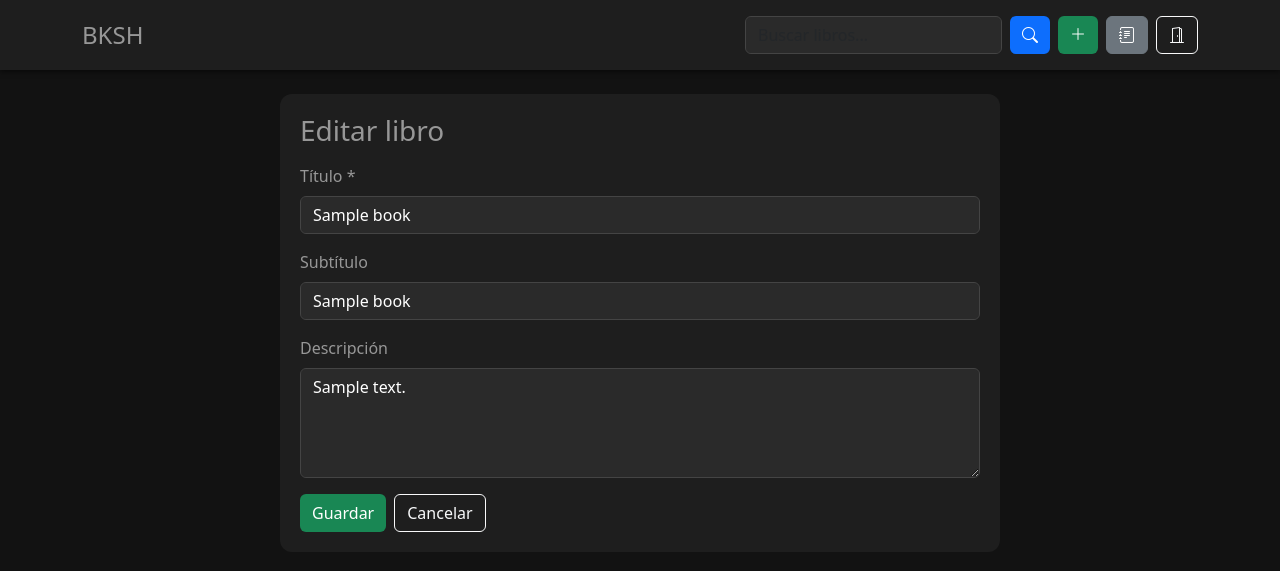
After one commit to g0770/bksh, a Flask app: page /books/1/edit in a window 1280 px wide. The commit adds this page. Shown: the top 571 px of the page. Run offline with Flask 3, Linux system fonts and the light colour scheme; the visitor is signed in with stand-in values (Sample User, id 1); tables that the repository leaves empty hold one stand-in row (values such as "Sample post").

Commit message:
#6 | all things related to comments and books (chapters) done, big improvements in html  and css

```diff
--- a/Include/app.py
+++ b/Include/app.py
@@ -1,20 +1,39 @@
-from flask import Flask, render_template, request, redirect, url_for, flash, session
+import os
+from urllib.parse import urlparse
+from flask import Flask, render_template, request, redirect, url_for, flash, session, send_from_directory, abort
+from werkzeug.utils import secure_filename
 from sqlalchemy import inspect, func
 from config import SQLALCHEMY_DATABASE_URI, SECRET_KEY
 from models import db, Rank, User, Book, Chapter, Comment
+
+BASE_DIR = os.path.abspath(os.path.dirname(__file__))
+UPLOAD_FOLDER = os.path.join(BASE_DIR, "uploads")
+ALLOWED_EXTENSIONS = {".pdf", ".md"}
 
 app = Flask(__name__)
 app.config["SQLALCHEMY_DATABASE_URI"] = SQLALCHEMY_DATABASE_URI
 app.config["SECRET_KEY"] = SECRET_KEY
 app.config["SQLALCHEMY_ECHO"] = False # para debug
+app.config["UPLOAD_FOLDER"] = UPLOAD_FOLDER
+app.config["MAX_CONTENT_LENGTH"] = 20 * 1024 * 1024  # 20 mb
 
+os.makedirs(UPLOAD_FOLDER, exist_ok=True)
 db.init_app(app)
+
+#--------------------
+#Funciones utilizadas
+
+def allowed_file(filename: str) -> bool:
+    _, ext = os.path.splitext(filename.lower())
+    return ext in ALLOWED_EXTENSIONS
 
 def require_login():
     if "user_id" not in session:
         return False
     return True
 
+#--------------------
+#Login
 @app.route("/login", methods=["GET", "POST"])
 def login():
   if request.method == "POST":
@@ -32,7 +51,7 @@ def login():
 
   return render_template("login.html")
 
-
+#Register
 @app.route("/register", methods=["GET", "POST"])
 def register():
   if request.method == "POST":
@@ -52,12 +71,15 @@ def register():
 
   return render_template("register.html")
 
+#Logout
 @app.route("/logout")
 def logout():
-    session.clear()
-    flash("Sesión cerrada correctamente", "info")
-    return redirect(url_for("login"))
+  session.clear()
+  flash("Sesión cerrada correctamente", "info")
+  return redirect(url_for("login"))
 
+#--------------------
+#Home
 @app.route("/")
 @app.route("/home")
 def home():
@@ -114,7 +136,7 @@ def home():
     last_10_updated=last_10_updated,
   )
 
-
+#Libros del usuario logeado
 @app.route("/my-books")
 def my_books():
   if "user_id" not in session:
@@ -127,13 +149,68 @@ def my_books():
   )
   return render_template("my_books.html", books=books)
 
-
-@app.route("/books/<int:book_id>")
+#Pagina principal de un libro
+@app.route("/books/<int:book_id>", methods=["GET", "POST"])
 def book_detail(book_id):
   if "user_id" not in session:
     return redirect(url_for("login"))
 
   book = Book.query.get_or_404(book_id)
+
+  if request.method == "POST":
+    action = request.form.get("action")
+
+    # para volver a la misma página de capítulos después de la acción
+    current_page = request.args.get("page", 1, type=int)
+
+    if action == "create_comment":
+      content = request.form.get("content", "").strip()
+      if not content:
+        flash("El comentario no puede estar vacío", "danger")
+        return redirect(url_for("book_detail", book_id=book.id, page=current_page))
+
+      cm = Comment(
+        commentator_user_id=session["user_id"],
+        book_id=book.id,
+        content=content,
+      )
+      db.session.add(cm)
+      # book.last_update_date = func.now()
+      db.session.commit()
+      flash("Comentario publicado", "success")
+      return redirect(url_for("book_detail", book_id=book.id, page=current_page))
+
+    elif action == "edit_comment":
+      comment_id = request.form.get("comment_id", type=int)
+      content = request.form.get("content", "").strip()
+      cm = Comment.query.get_or_404(comment_id)
+
+      if cm.commentator_user_id != session["user_id"]:
+        abort(403)
+      if not content:
+        flash("El comentario no puede quedar vacío", "danger")
+        return redirect(url_for("book_detail", book_id=book.id, page=current_page))
+
+      cm.content = content
+      db.session.commit()
+      flash("Comentario actualizado", "success")
+      return redirect(url_for("book_detail", book_id=book.id, page=current_page))
+
+    elif action == "delete_comment":
+      comment_id = request.form.get("comment_id", type=int)
+      cm = Comment.query.get_or_404(comment_id)
+
+      if cm.commentator_user_id != session["user_id"]:
+          abort(403)
+
+      db.session.delete(cm)
+      db.session.commit()
+      flash("Comentario eliminado", "info")
+      return redirect(url_for("book_detail", book_id=book.id, page=current_page))
+
+    else:
+      flash("Acción no válida", "danger")
+      return redirect(url_for("book_detail", book_id=book.id, page=current_page))
 
   page = request.args.get("page", 1, type=int)
   per_page = 10
@@ -144,59 +221,256 @@ def book_detail(book_id):
   )
   chapters = pagination.items
 
+  comments = (
+    Comment.query.filter_by(book_id=book.id)
+    .order_by(Comment.creation_date.desc())
+    .all()
+  )
+
   return render_template(
     "book_detail.html",
     book=book,
     chapters=chapters,
     pagination=pagination,
+    comments=comments,
   )
 
+#Edicion de libro
+@app.route("/books/<int:book_id>/edit", methods=["GET", "POST"])
+def edit_book(book_id):
+  if "user_id" not in session:
+    return redirect(url_for("login"))
+  book = Book.query.get_or_404(book_id)
+  if book.creator_user_id != session["user_id"]:
+    abort(403)
+
+  if request.method == "POST":
+    title = request.form.get("title", "").strip()
+    subtitle = request.form.get("subtitle", "").strip() or None
+    description = request.form.get("description", "").strip() or None
+
+    if not title:
+      flash("El título es obligatorio", "danger")
+      return redirect(url_for("edit_book", book_id=book.id))
+
+    book.title = title
+    book.subtitle = subtitle
+    book.description = description
+    book.last_update_date = func.now()
+    db.session.commit()
+    flash("Libro actualizado", "success")
+    return redirect(url_for("book_detail", book_id=book.id))
+
+  return render_template("edit_book.html", book=book)
+
+#Borrar libro
+@app.route("/books/<int:book_id>/delete", methods=["POST"])
+def delete_book(book_id):
+  if "user_id" not in session:
+    return redirect(url_for("login"))
+  book = Book.query.get_or_404(book_id)
+  if book.creator_user_id != session["user_id"]:
+    abort(403)
+
+  for ch in Chapter.query.filter_by(book_id=book.id).all():
+    # content_url -> /uploads/<filename>
+    filename = None
+    if ch.content_url:
+      # maneja URL generada por url_for (path local)
+      try:
+        # puede venir como /uploads/abc.pdf o http://host/uploads/abc.pdf
+        path = urlparse(ch.content_url).path
+        if path.startswith("/uploads/"):
+            filename = path.split("/uploads/", 1)[1]
+      except Exception:
+        filename = None
+
+    if filename:
+      fpath = os.path.join(app.config["UPLOAD_FOLDER"], filename)
+      try:
+        if os.path.exists(fpath):
+          os.remove(fpath)
+      except Exception:
+        pass
+
+  db.session.delete(book)  # comments y chapters caen por cascade
+  db.session.commit()
+  flash("Libro eliminado (incluyendo capítulos y archivos).", "info")
+  return redirect(url_for("my_books"))
+
+
+#Busqueda avanzada
 @app.route("/search")
 def search():
-    if "user_id" not in session:
-        return redirect(url_for("login"))
+  if "user_id" not in session:
+    return redirect(url_for("login"))
 
-    q = request.args.get("q", "", type=str).strip()
-    sort = request.args.get("sort", "updated_desc")
-    page = request.args.get("page", 1, type=int)
-    per_page = 18
+  q = request.args.get("q", "", type=str).strip()
+  sort = request.args.get("sort", "updated_desc")
+  page = request.args.get("page", 1, type=int)
+  per_page = 18
 
-    base = db.session.query(
-        Book,
-        func.count(Chapter.id).label("chapters_count")
-    ).outerjoin(Chapter, Chapter.book_id == Book.id)
+  base = db.session.query(
+    Book,
+    func.count(Chapter.id).label("chapters_count")
+  ).outerjoin(Chapter, Chapter.book_id == Book.id)
 
-    if q:
-        like = f"%{q}%"
-        base = base.filter(
-            db.or_(
-                Book.title.ilike(like),
-                Book.subtitle.ilike(like),
-                Book.description.ilike(like),
-            )
-        )
+  if q:
+    like = f"%{q}%"
+    base = base.filter(
+      db.or_(
+        Book.title.ilike(like),
+        Book.subtitle.ilike(like),
+        Book.description.ilike(like),
+      )
+    )
 
-    base = base.group_by(Book.id)
+  base = base.group_by(Book.id)
 
-    if sort == "creator_az":
-        base = base.join(User, User.id == Book.creator_user_id).order_by(User.username.asc())
-    elif sort == "created_desc":
-        base = base.order_by(Book.creation_date.desc())
-    elif sort == "chapters_desc":
-        base = base.order_by(func.count(Chapter.id).desc(), Book.title.asc())
-    else:  # "updated_desc" default
-        base = base.order_by(Book.last_update_date.desc())
+  if sort == "creator_az":
+    base = base.join(User, User.id == Book.creator_user_id).order_by(User.username.asc())
+  elif sort == "created_desc":
+    base = base.order_by(Book.creation_date.desc())
+  elif sort == "chapters_desc":
+    base = base.order_by(func.count(Chapter.id).desc(), Book.title.asc())
+  else:  # "updated_desc" default
+    base = base.order_by(Book.last_update_date.desc())
 
-    pagination = base.paginate(page=page, per_page=per_page, error_out=False)
-    results = pagination.items
+  pagination = base.paginate(page=page, per_page=per_page, error_out=False)
+  results = pagination.items
 
-    return render_template(
-        "advanced_search.html",
-        q=q,
-        sort=sort,
-        results=results,
-        pagination=pagination,
+  return render_template(
+    "advanced_search.html",
+    q=q,
+    sort=sort,
+    results=results,
+    pagination=pagination,
+  )
+
+#archivos
+@app.route("/uploads/<path:filename>")
+def uploaded_file(filename):
+  if "user_id" not in session:
+    return redirect(url_for("login"))
+  return send_from_directory(app.config["UPLOAD_FOLDER"], filename, as_attachment=False)
+
+#Crear libro
+@app.route("/books/new", methods=["GET", "POST"])
+def new_book():
+  if "user_id" not in session:
+    return redirect(url_for("login"))
+
+  if request.method == "POST":
+    title = request.form.get("title", "").strip()
+    subtitle = request.form.get("subtitle", "").strip() or None
+    description = request.form.get("description", "").strip() or None
+
+    if not title:
+      flash("El título es obligatorio", "danger")
+      return redirect(url_for("new_book"))
+
+    b = Book(
+      title=title,
+      subtitle=subtitle,
+      description=description,
+      creator_user_id=session["user_id"],
     )
+    db.session.add(b)
+    db.session.commit()
+    flash("Libro creado", "success")
+    return redirect(url_for("book_detail", book_id=b.id))
+
+  return render_template("new_book.html")
+
+#Crear capitulo nuevo de un libro
+@app.route("/books/<int:book_id>/chapters/new", methods=["GET", "POST"])
+def new_chapter(book_id):
+  if "user_id" not in session:
+    return redirect(url_for("login"))
+
+  book = Book.query.get_or_404(book_id)
+  # solo el dueño puede agregar capítulos
+  if book.creator_user_id != session["user_id"]:
+    abort(403)
+
+  if request.method == "POST":
+    title = request.form.get("title", "").strip()
+    file = request.files.get("file")
+
+    if not title:
+      flash("El título del capítulo es obligatorio", "danger")
+      return redirect(url_for("new_chapter", book_id=book.id))
+
+    if not file or file.filename == "":
+      flash("Subí un archivo .pdf o .md", "danger")
+      return redirect(url_for("new_chapter", book_id=book.id))
+
+    if not allowed_file(file.filename):
+      flash("Formato inválido. Solo .pdf o .md", "danger")
+      return redirect(url_for("new_chapter", book_id=book.id))
+
+    filename = secure_filename(file.filename)
+    final_name = f"{book.id}_{session['user_id']}_{filename}"
+    save_path = os.path.join(app.config["UPLOAD_FOLDER"], final_name)
+    file.save(save_path)
+
+    content_url = url_for("uploaded_file", filename=final_name)
+
+    c = Chapter(book_id=book.id, title=title, content_url=content_url)
+    db.session.add(c)
+
+    book.last_update_date = func.now()
+    db.session.commit()
+
+    flash("Capítulo agregado", "success")
+    return redirect(url_for("book_detail", book_id=book.id))
+
+  return render_template("new_chapter.html", book=book)
+
+#Pagina principal de un capitulo (lector de capitulo)
+@app.route("/chapters/<int:chapter_id>")
+def chapter_reader(chapter_id):
+  if "user_id" not in session:
+    return redirect(url_for("login"))
+
+  chapter = Chapter.query.get_or_404(chapter_id)
+  # content_url es /uploads/<filename>
+  try:
+    filename = chapter.content_url.split("/uploads/", 1)[1]
+  except Exception:
+    abort(404)
+
+  _, ext = os.path.splitext(filename.lower())
+  is_md = ext == ".md"
+  is_pdf = ext == ".pdf"
+
+  md_html = None
+  if is_md:
+    path = os.path.join(app.config["UPLOAD_FOLDER"], filename)
+    if not os.path.exists(path):
+      abort(404)
+    with open(path, "r", encoding="utf-8", errors="ignore") as f:
+      text = f.read()
+    try:
+      import markdown as md
+      md_html = md.markdown(text, output_format="html5", extensions=["extra", "tables", "fenced_code"])
+    except Exception:
+      md_html = f"<pre class='text'>{text}</pre>"
+
+  return render_template(
+    "chapter_reader.html",
+    chapter=chapter,
+    filename=filename,
+    is_md=is_md,
+    is_pdf=is_pdf,
+    md_html=md_html,
+  )
+
+
+
+
+
+
 
 if __name__ == "__main__":
   with app.app_context():
--- a/Include/static/css/style.css
+++ b/Include/static/css/style.css
@@ -11,8 +11,14 @@ body {
   border-radius: 12px;
 }
 
+.subCard {
+  background-color: #272727;
+  border: none;
+  border-radius: 12px;
+}
+
 .text {
-  color: #979797,
+  color: #979797
 }
 
 .text::placeholder {
--- a/Include/templates/base.html
+++ b/Include/templates/base.html
@@ -6,6 +6,7 @@
   <meta name="viewport" content="width=device-width, initial-scale=1.0" />
   <title>{% block title %}BKSH{% endblock %}</title>
   <link href="https://cdn.jsdelivr.net/npm/bootstrap@5.3.3/dist/css/bootstrap.min.css" rel="stylesheet" />
+  <link rel="stylesheet" href="https://cdn.jsdelivr.net/npm/bootstrap-icons@1.11.3/font/bootstrap-icons.css">
   <link href="{{ url_for('static', filename='css/style.css') }}" rel="stylesheet" />
 </head>
 
@@ -16,12 +17,27 @@
         <h1 class="m-0">BKSH</h1>
       </a>
 
-      <form class="d-flex gap-2" action="{{ url_for('search') }}" method="GET" style="min-width: 420px;">
-        <input type="text" class="form-control text" name="q" placeholder="Buscar libros..."
-          value="{{ request.args.get('q','') }}" />
-        <button class="btn btn-primary" type="submit">Buscar</button>
-        <a class="btn btn-outline-light" href="{{ url_for('logout') }}">Logout</a>
-      </form>
+      <div class="d-flex align-items-center gap-2" style="min-width: 560px;">
+
+
+        <form class="d-flex gap-2 ms-auto" action="{{ url_for('search') }}" method="GET">
+          <input type="text" class="form-control" name="q" placeholder="Buscar libros..."
+            value="{{ request.args.get('q','') }}">
+          <button class="btn btn-primary" type="submit" title="Buscar">
+            <i class="bi bi-search"></i>
+          </button>
+          <a class="btn btn-success" title="Nuevo libro" href="{{ url_for('new_book') }}">
+            <i class="bi bi-plus-lg"></i>
+          </a>
+
+          <a class="btn btn-secondary" title="Todos mis libros" href="{{ url_for('my_books') }}">
+            <i class="bi bi-journal-text"></i>
+          </a>
+          <a class="btn btn-outline-light" href="{{ url_for('logout') }}" title="Salir">
+            <i class="bi bi-door-open"></i>
+          </a>
+        </form>
+      </div>
     </div>
   </header>
 
--- /dev/null
+++ b/Include/templates/edit_book.html
@@ -0,0 +1,25 @@
+{% extends "base.html" %}
+{% block title %}Editar Libro – {{ book.title }}{% endblock %}
+{% block content %}
+<div class="section mx-auto" style="max-width: 720px;">
+  <h3 class="text mb-3">Editar libro</h3>
+  <form method="POST">
+    <div class="mb-3">
+      <label class="form-label text">Título *</label>
+      <input type="text" name="title" class="form-control" value="{{ book.title }}" required>
+    </div>
+    <div class="mb-3">
+      <label class="form-label text">Subtítulo</label>
+      <input type="text" name="subtitle" class="form-control" value="{{ book.subtitle or '' }}">
+    </div>
+    <div class="mb-3">
+      <label class="form-label text">Descripción</label>
+      <textarea name="description" class="form-control" rows="4">{{ book.description or '' }}</textarea>
+    </div>
+    <div class="d-flex gap-2">
+      <button class="btn btn-success">Guardar</button>
+      <a class="btn btn-outline-light" href="{{ url_for('book_detail', book_id=book.id) }}">Cancelar</a>
+    </div>
+  </form>
+</div>
+{% endblock %}
--- a/requeriments.txt
+++ b/requeriments.txt
@@ -1,12 +1,16 @@
 blinker==1.9.0
+cffi==1.17.1
 click==8.2.1
 colorama==0.4.6
+cryptography==45.0.6
 Flask==3.1.2
 Flask-SQLAlchemy==3.1.1
 greenlet==3.2.4
 itsdangerous==2.2.0
 Jinja2==3.1.6
+Markdown==3.8.2
 MarkupSafe==3.0.2
+pycparser==2.22
 PyMySQL==1.1.2
 SQLAlchemy==2.0.43
 typing_extensions==4.15.0
```
Also changed, not shown: Include/templates/advanced_search.html (+7 -5 lines), Include/templates/book_detail.html (+79 -24 lines), Include/templates/chapter_reader.html (added, +24 -0 lines), Include/templates/home.html (+51 -4 lines), Include/templates/my_books.html (+11 -4 lines), Include/templates/new_book.html (added, +22 -0 lines), Include/templates/new_chapter.html (added, +18 -0 lines), 2 other files.
